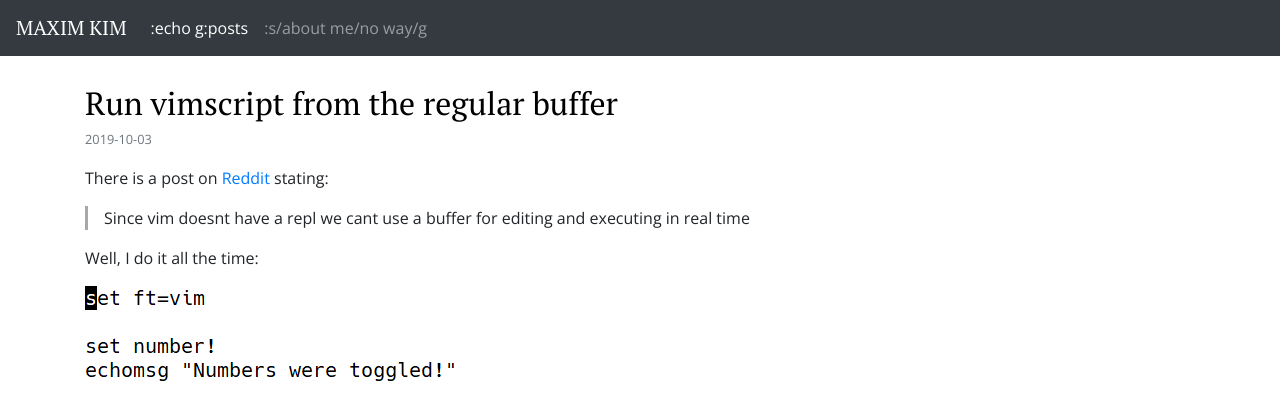
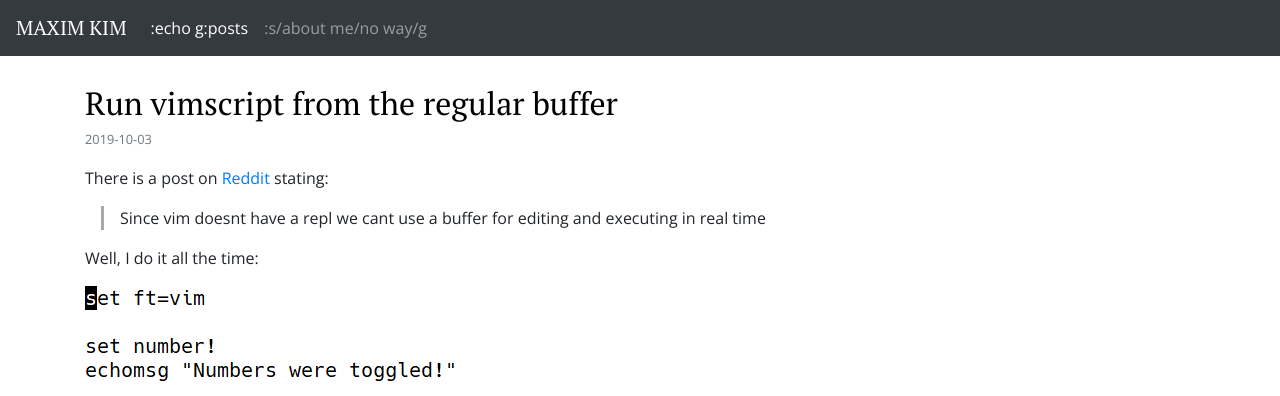
Before and after one commit to habamax/habamax.github.io, a Jekyll site: the page built from index.html, in a window 1280 px wide. Shown: the top 396 px of the page. Built offline with Jekyll 4.4.1, drawn with Linux system fonts in a browser that asks for light colours; nearby versions of some CDN libraries; the list of posts is cut into pages by our own code; comment, search, counter and statistics services are not loaded.

Commit message:
update blockquote css

```diff
--- a/_sass/main.scss
+++ b/_sass/main.scss
@@ -62,6 +62,9 @@ main li {
 }
 
 blockquote {
+	margin-left: 1em;
+	margin-right: 1em;
 	padding-left: 1em;
+	padding-right: 1em;
 	border-left: #a8a8a8 solid;
 }
```
